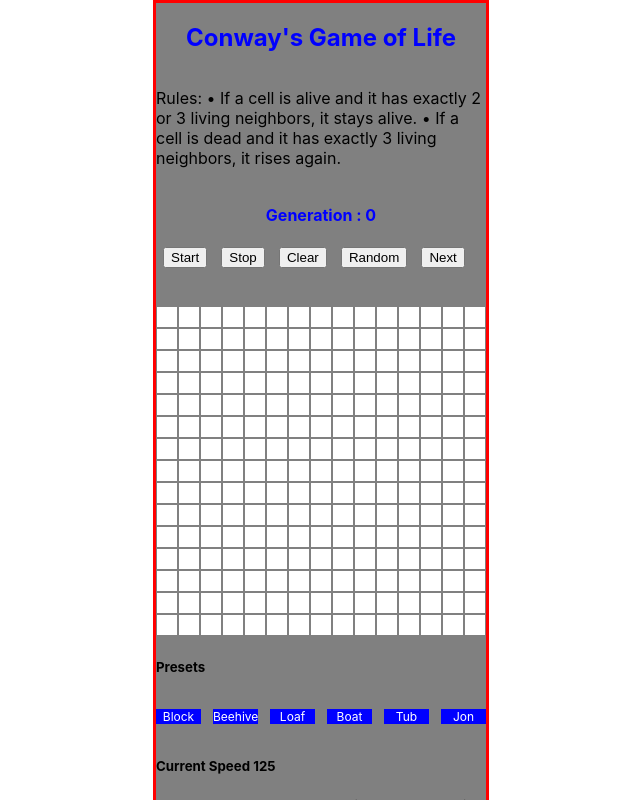
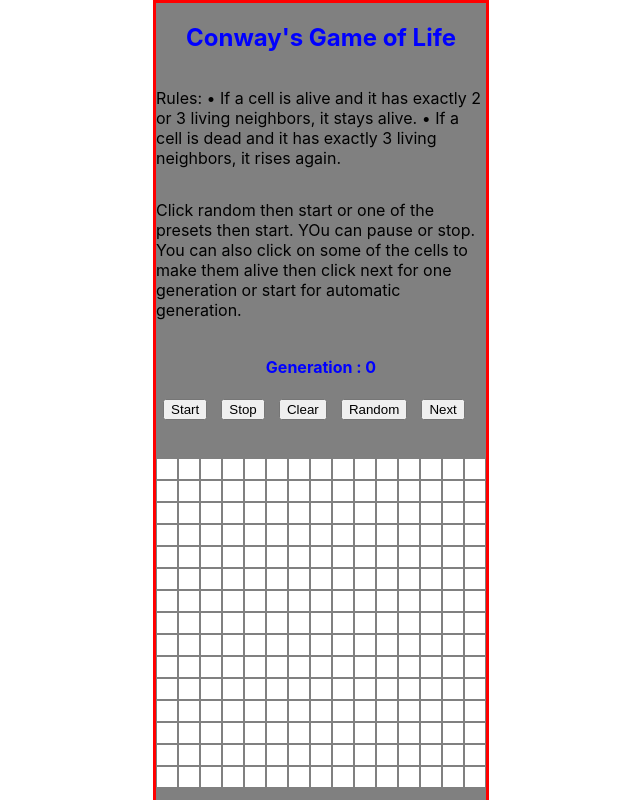
Before and after one commit to bloominstituteoftechnology/CS-Build-Week-1, a React (Create React App) app in the folder client/: page / in a window 1280 px wide. Shown: the top 800 px of the page, without its empty margins (319-959 px from the left). Built offline with nearby package versions, Linux system fonts and the light colour scheme.

Commit message:
added some instructions to get the game started

```diff
--- a/client/src/App.js
+++ b/client/src/App.js
@@ -504,6 +504,7 @@ class App extends Component {
           neighbors, it stays alive. • If a cell is dead and it has exactly 3
           living neighbors, it rises again.
         </p>
+        <p>Click random then start or one of the presets then start. YOu can pause or stop. You can also click on some of the cells to make them alive then click next for one generation or start for automatic generation.</p>
         <h4 className="titleApp">Generation : {this.state.generation}</h4>
         <div className="topButtons">
           <div>
```
